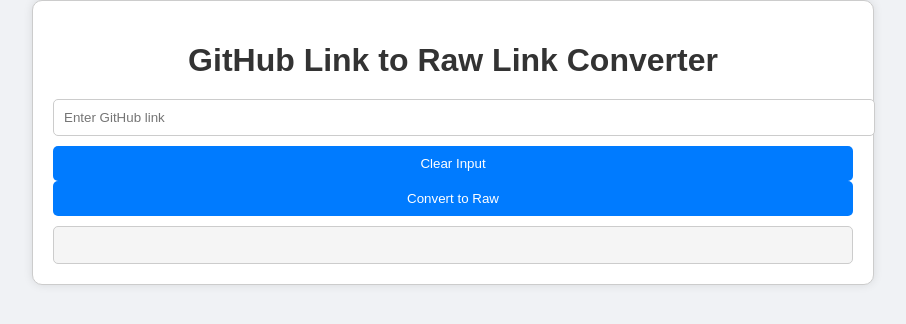
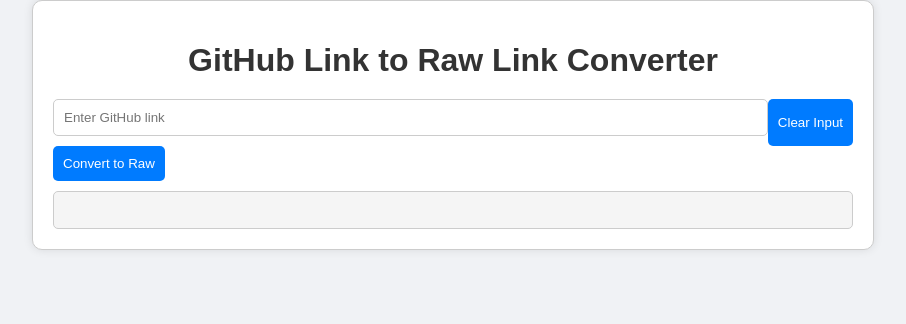
Before and after one commit to Sibu07/GitHub-Link-To-Raw-Link, a PHP site: page / in a window 1280 px wide. Shown: the top 324 px of the page, without its empty margins (187-1093 px from the left). Run offline with PHP 8.4, Linux system fonts and the light colour scheme.

Commit message:
Update styles.css

```diff
--- a/styles.css
+++ b/styles.css
@@ -21,8 +21,12 @@
   margin-bottom: 20px;
 }
 
+.input-container {
+  display: flex;
+}
+
 input {
-  width: 100%;
+  flex: 1;
   padding: 10px;
   margin-bottom: 10px;
   border: 1px solid #ccc;
@@ -30,7 +34,6 @@
 }
 
 button {
-  width: 100%;
   padding: 10px;
   background-color: #007BFF;
   color: #fff;
```
